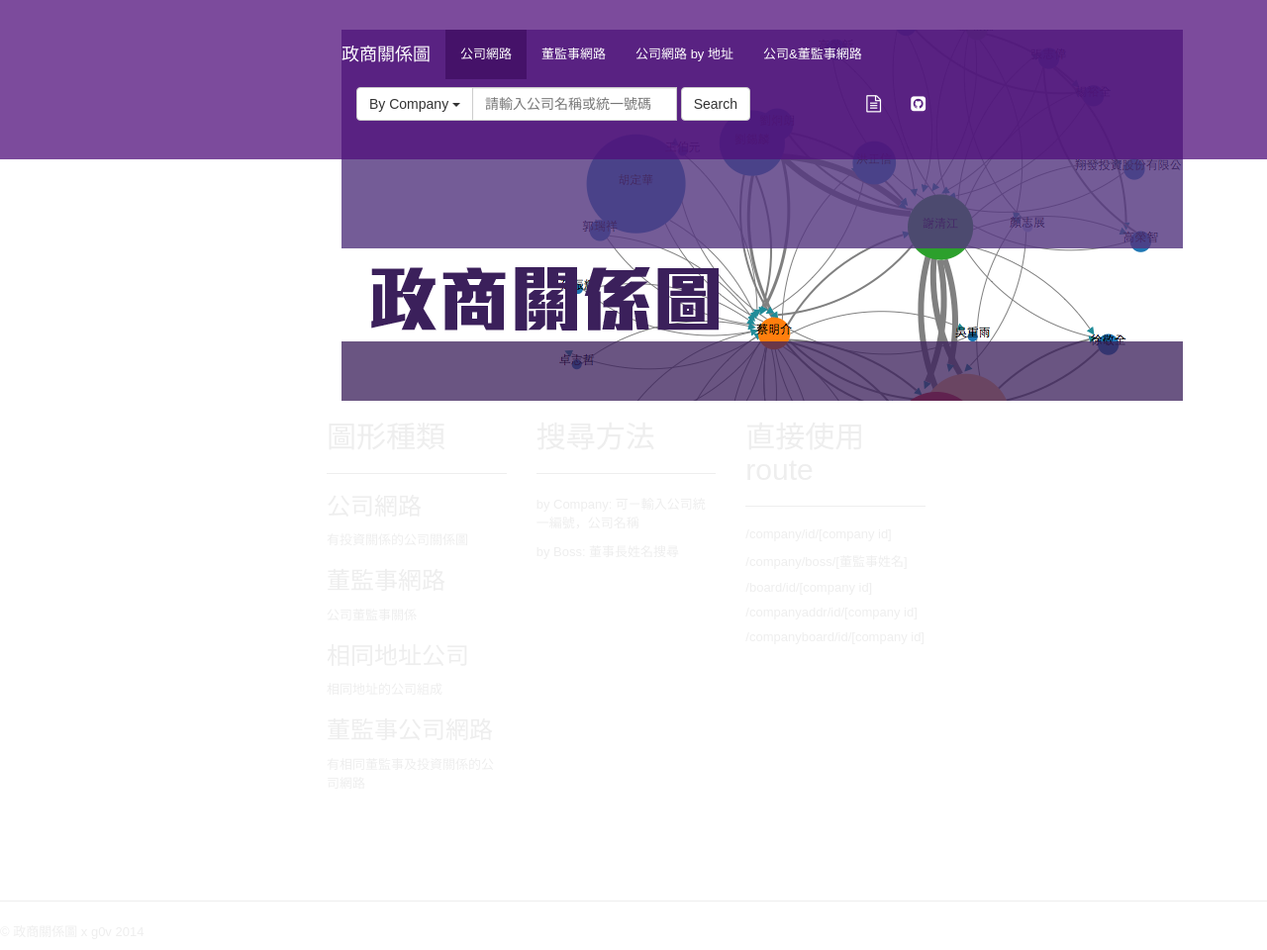
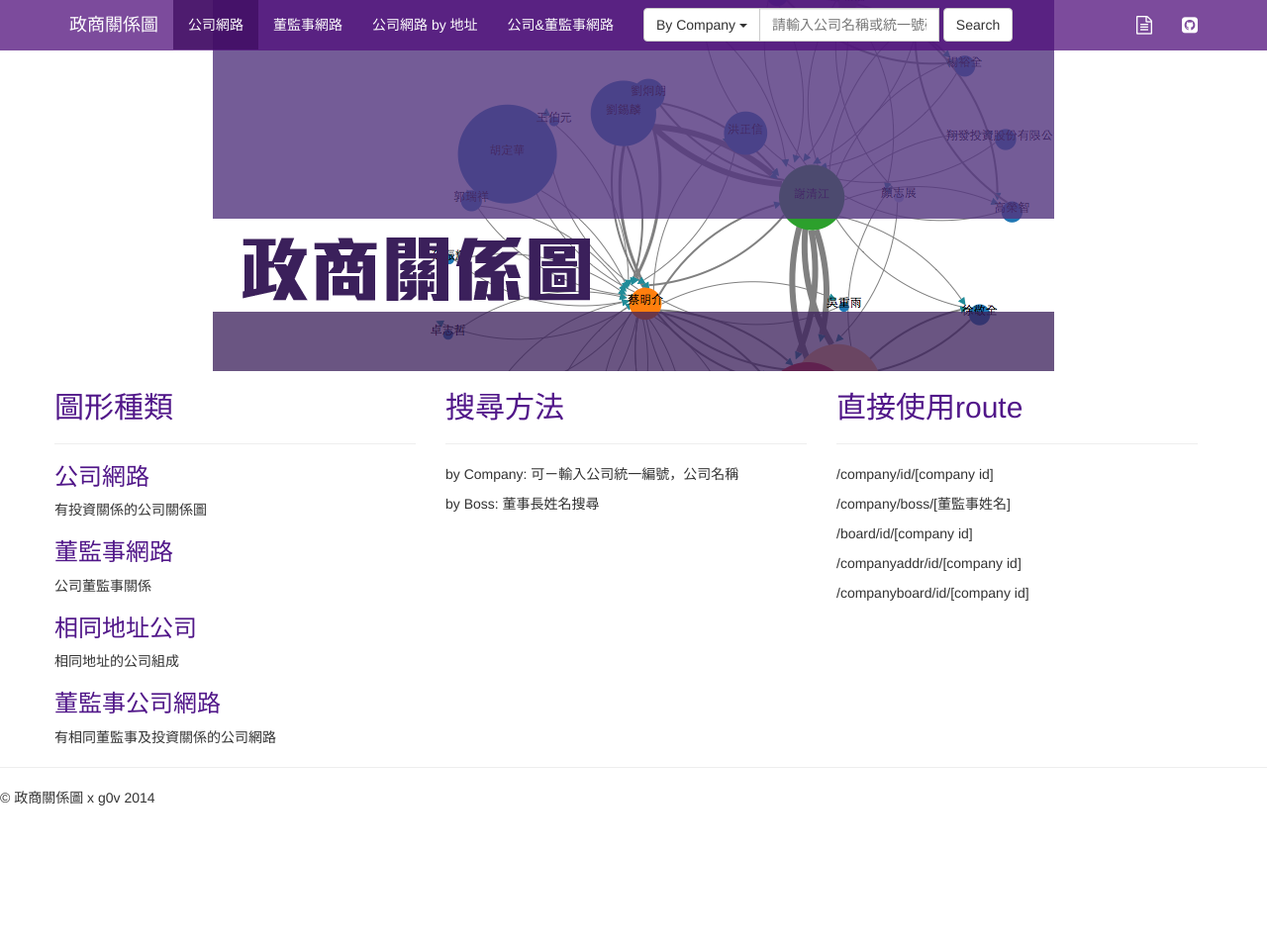
Before and after one commit to solring/twcom_front, a Flask app: page / in a window 1280 px wide. Shown: the whole page at 99% size. After the commit the page ends 814 px from the top, so only its background shows below. Run offline with Flask 2, Linux system fonts and the light colour scheme; some libraries are stand-ins or nearby versions; some web fonts are replaced.

Commit message:
fix layout

```diff
--- a/twcomapp/static/app/css/banner.css
+++ b/twcomapp/static/app/css/banner.css
@@ -22,7 +22,6 @@
   text-shadow: 2px 2px 5px rgba(100, 0, 100, 0.7);
 }
 .info {
-  background-color: #EEEEEE;
   overflow: scroll;
 }
 .info h1,
--- a/twcomapp/templates/index.html
+++ b/twcomapp/templates/index.html
@@ -2,7 +2,7 @@
 {% block content %}
 <img class="center-block" src="{{ url_for('static', filename='app/img/index2.png') }}">
 
-<div class="row">
+<div class="row info">
 <div class="col-lg-4">
 <h2>圖形種類</h2>
 <hr>
--- a/twcomapp/templates/layout.html
+++ b/twcomapp/templates/layout.html
@@ -7,7 +7,6 @@
     <link rel=stylesheet type=text/css href="{{ url_for('static', filename='app/css/bootstrap.min.css') }}">
     <link rel=stylesheet type=text/css href="{{ url_for('static', filename='app/css/bootstrap-responsive.min.css') }}">
     <link rel=stylesheet type=text/css href="{{ url_for('static', filename='app/css/banner.css') }}">
-    <link rel=stylesheet type=text/css href="{{ url_for('static', filename='app/css/customized.css') }}">
     <link href="//maxcdn.bootstrapcdn.com/-awesome/4.1.0/css/font-awesome.min.css" rel="stylesheet">
     <script src="http://code.jquery.com/jquery-1.10.2.js" charset="utf-8"></script>
     <script src="https://maxcdn.bootstrapcdn.com/bootstrap/3.3.1/js/bootstrap.min.js"></script>
--- a/twcomapp/templates/list.html
+++ b/twcomapp/templates/list.html
@@ -2,7 +2,7 @@
 <div style="height: 50px; width: auto; background-color: white">
 </div>
 <div class="graph-container"><div class="row">
-    <div class="col-md-3 col-sm-3 sidebar info" id="infopanel" >
+    <div class="col-md-3 sidebar info" id="infopanel" >
         <div id="basicinfo">
             <h3>搜尋結果</h3>
             <h3>{{query}}</h3>
```
